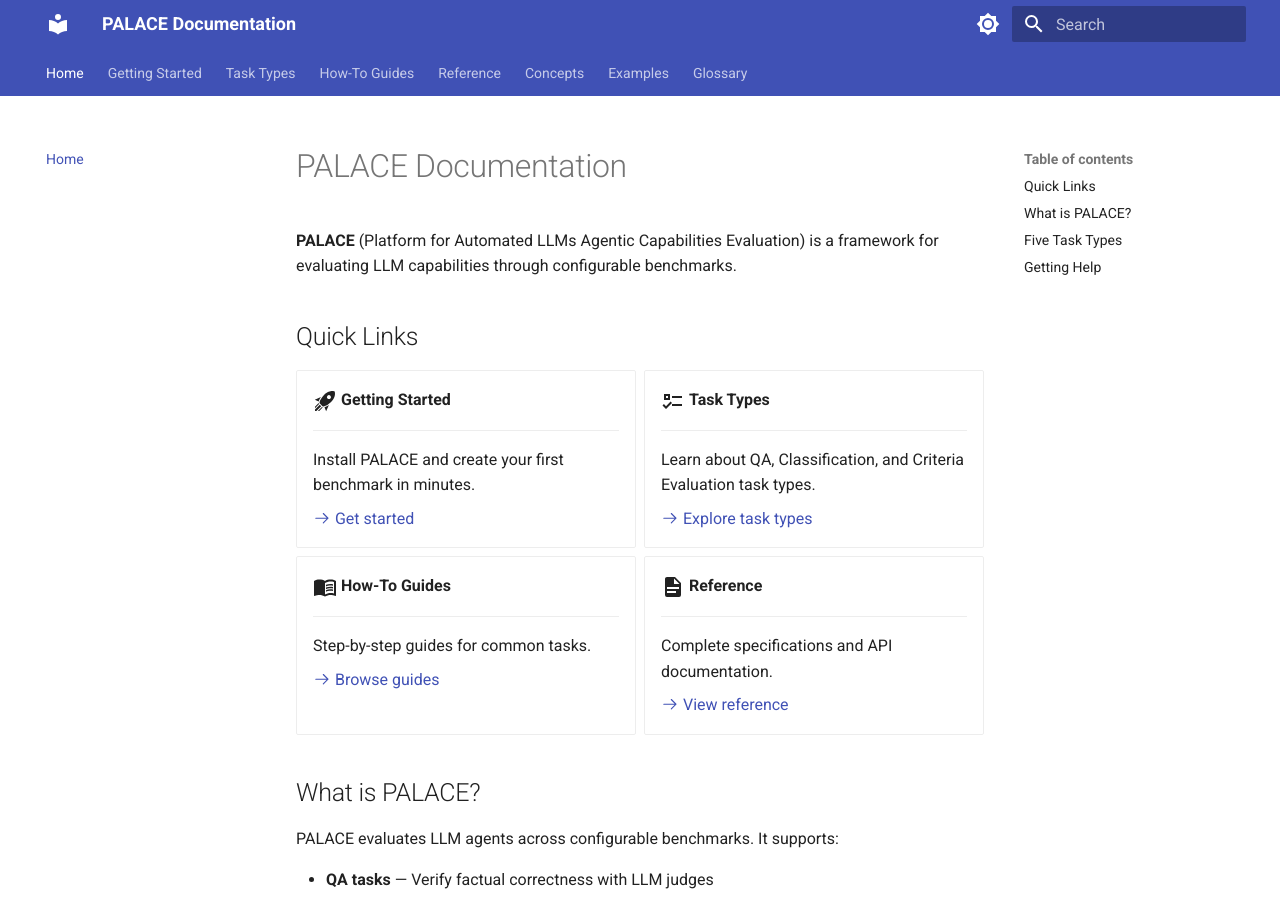
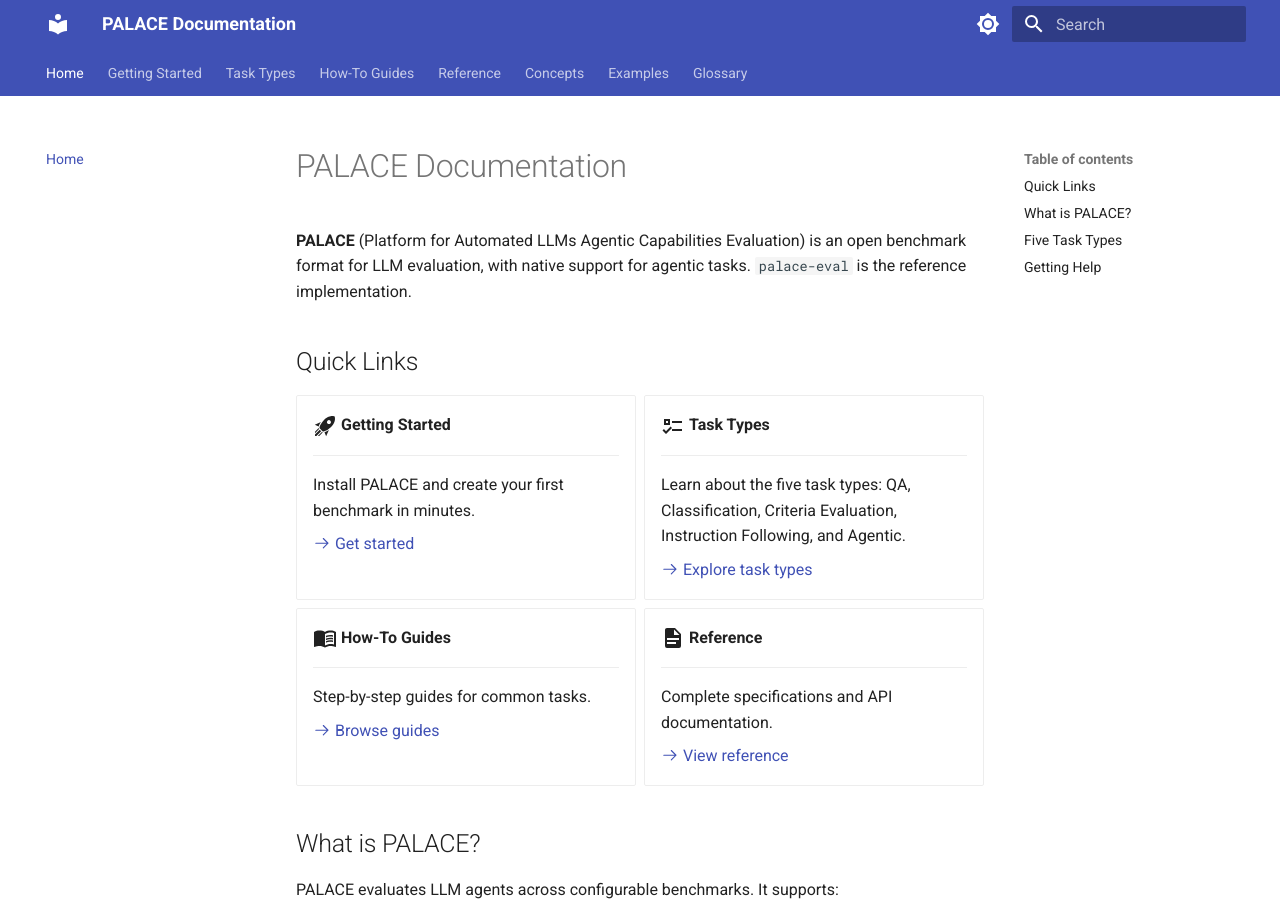
Before and after one commit to palace-ai/palace-eval, an MkDocs documentation site: the page built from docs/index.md, in a window 1280 px wide and 900 px high. Built offline with MkDocs 1.6.1 and Material for MkDocs 9.7.7, drawn with Linux system fonts in a browser that asks for light colours.

Commit message:
minor docs updates

```diff
--- a/docs/index.md
+++ b/docs/index.md
@@ -1,6 +1,6 @@
 # PALACE Documentation
 
-**PALACE** (Platform for Automated LLMs Agentic Capabilities Evaluation) is a framework for evaluating LLM capabilities through configurable benchmarks.
+**PALACE** (Platform for Automated LLMs Agentic Capabilities Evaluation) is an open benchmark format for LLM evaluation, with native support for agentic tasks. `palace-eval` is the reference implementation.
 
 ## Quick Links
 
@@ -18,7 +18,7 @@
 
     ---
 
-    Learn about QA, Classification, and Criteria Evaluation task types.
+    Learn about the five task types: QA, Classification, Criteria Evaluation, Instruction Following, and Agentic.
 
     [:octicons-arrow-right-24: Explore task types](task-types/index.md)
 
```
Also changed, not shown: README.md (+1 -1 lines), docs/getting-started/index.md (+2 -2 lines).
